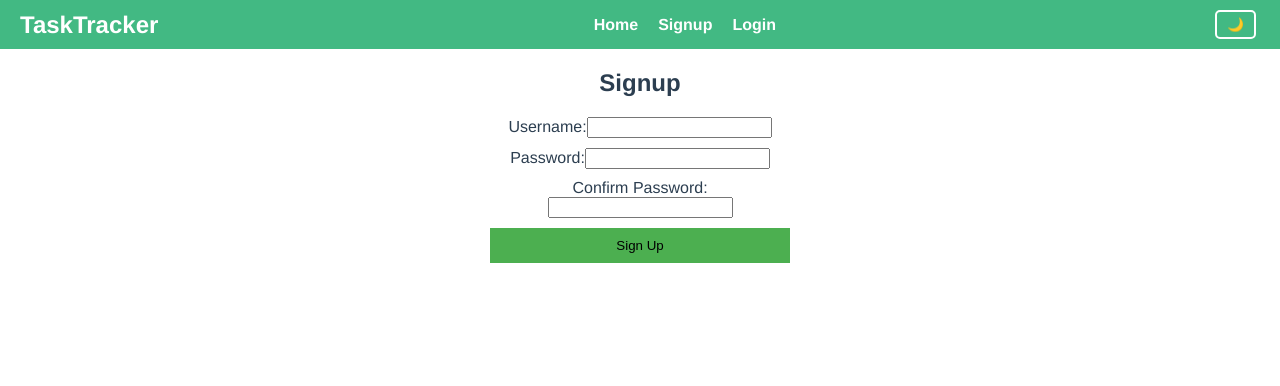
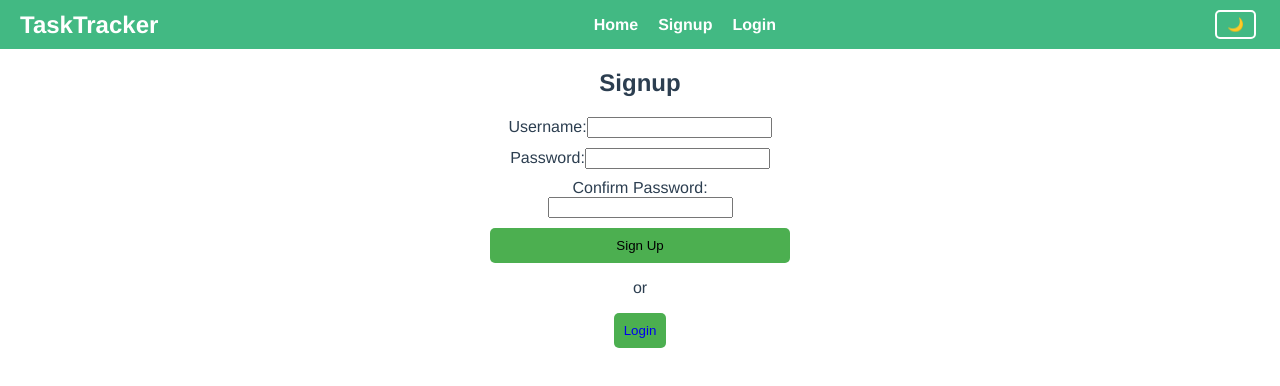
Before and after one commit to fi020/task-tracker, a Vue app: page /signup in a window 1280 px wide. Shown: the top 386 px of the page. Built offline with nearby package versions, Linux system fonts and the light colour scheme.

Commit message:
dont know

```diff
--- a/src/views/HomePage.vue
+++ b/src/views/HomePage.vue
@@ -18,4 +18,9 @@
   h1 {
     color: #42b983;
   }
+  p a{
+    text-decoration: none;
+    font-weight: bold;
+color: #42b983;
+  }
   </style>
--- a/src/views/LoginPage.vue
+++ b/src/views/LoginPage.vue
@@ -12,6 +12,10 @@
       </div>
       <button type="submit">Login</button>
     </form>
+    <p>or</p>
+    <button class="signup">
+      <router-link to="/signup">Signup</router-link>
+    </button>
   </div>
 </template>
 
@@ -78,4 +82,10 @@ button {
   padding: 10px;
   cursor: pointer;
 }
+button a{
+  text-decoration: none;
+}
+.signup{
+  border-radius: 5px;
+}
 </style>
--- a/src/views/SignupPage.vue
+++ b/src/views/SignupPage.vue
@@ -16,6 +16,11 @@
       </div>
       <button type="submit">Sign Up</button>
     </form>
+    <p>or</p>
+    <button class="login">
+      <router-link to="/login">Login</router-link>
+    </button>
+
   </div>
 </template>
 
@@ -78,5 +83,13 @@ button {
   padding: 10px;
   border: none;
   cursor: pointer;
+  border-radius: 5px;
+
+}
+button a{
+  text-decoration: none;
+}
+.login{
+  border-radius: 5px;
 }
 </style>
```
Also changed, not shown: 1 other file (tests, documents, lock files or other folders).
